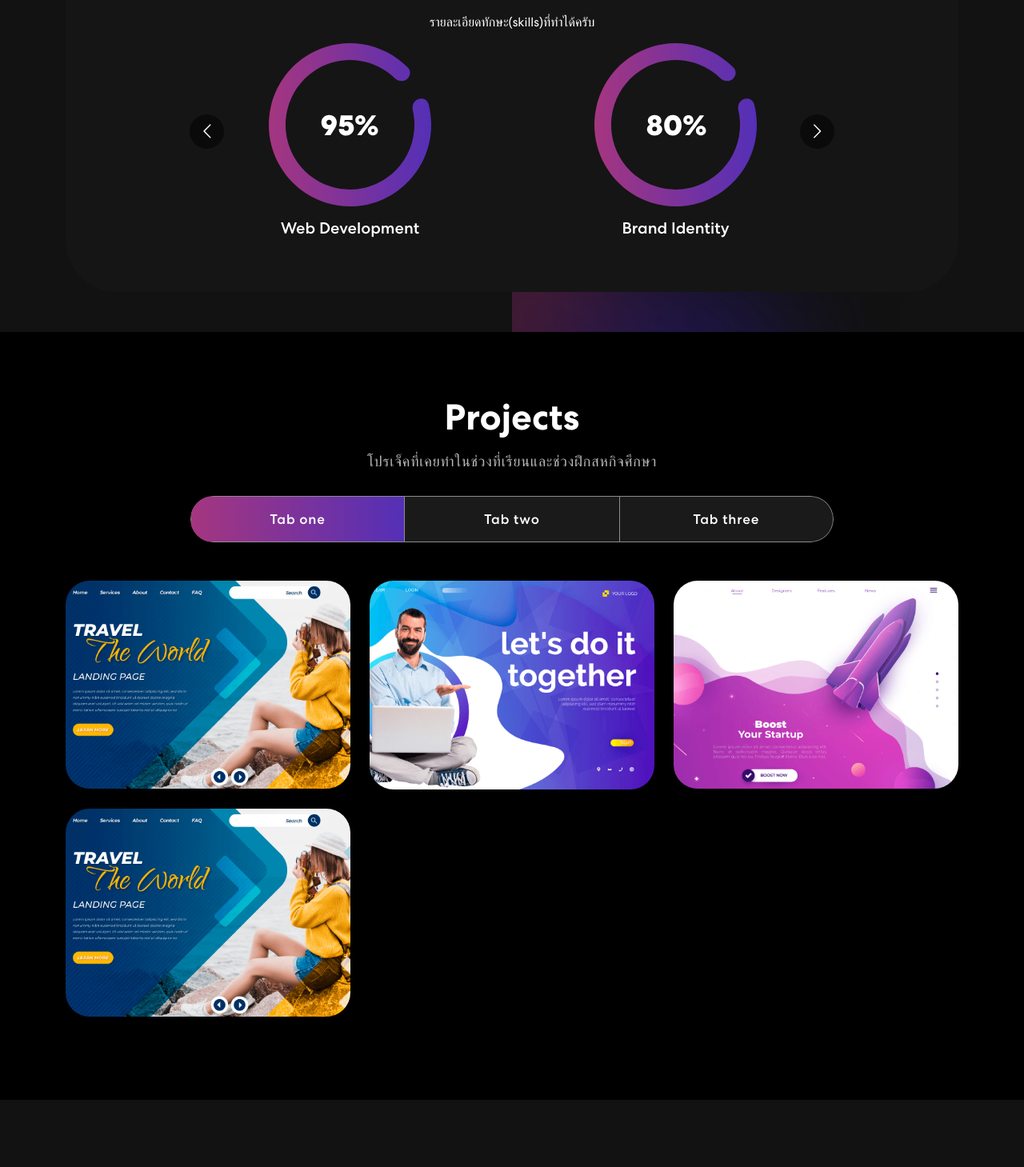
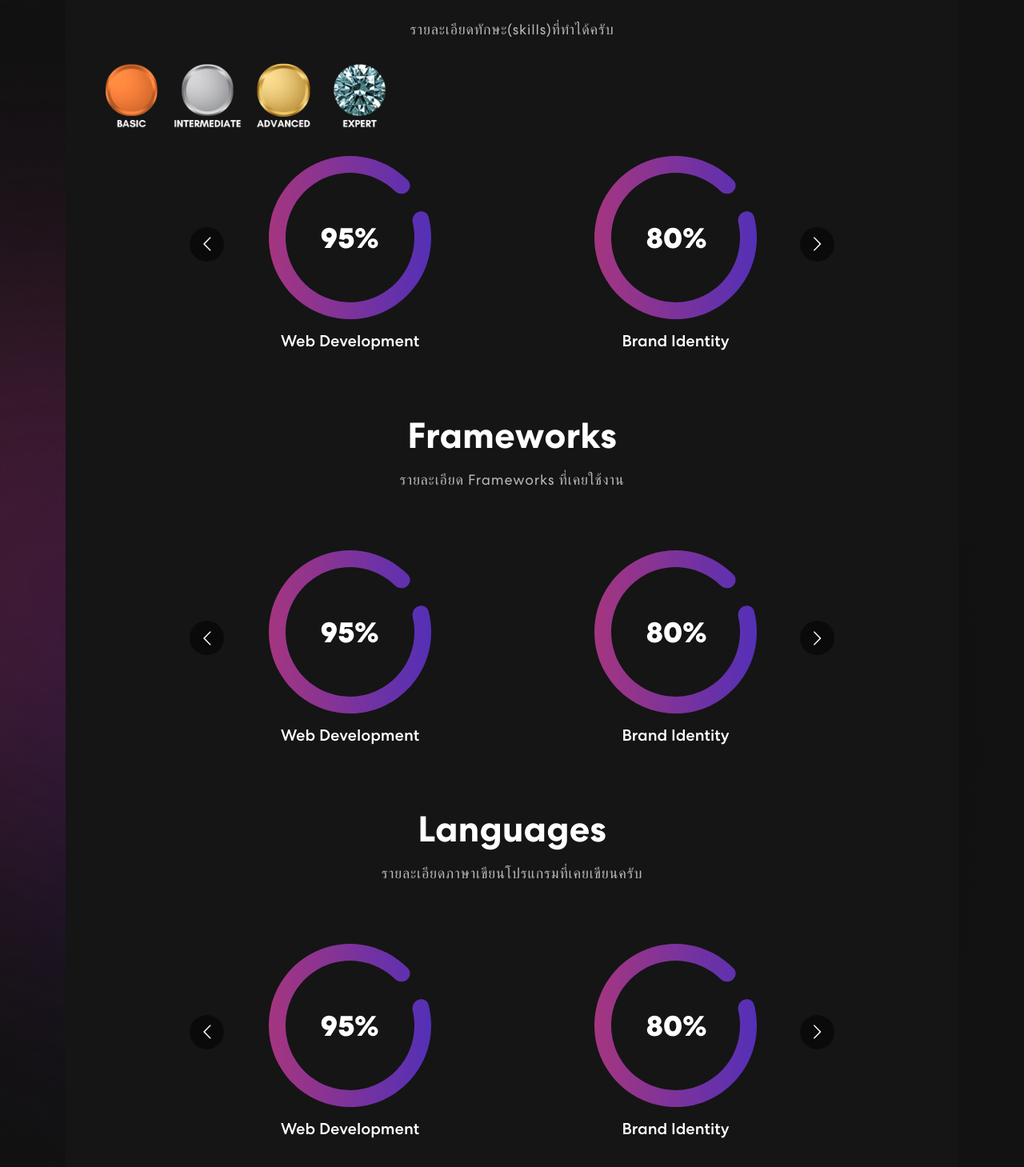
Before and after one commit to pex45210zx/portfolioRB, a React (Create React App) app: page / in a window 1280 px wide. Shown: the part 811-2270 px from the top of the page at 80% size. Before the commit the page ends 2186 px from the top, so only its background shows below. Built offline with nearby package versions, Linux system fonts and the light colour scheme.

Commit message:
replace skills-level

```diff
--- a/package.json
+++ b/package.json
@@ -15,6 +15,7 @@
     "react-bootstrap-icons": "^1.11.3",
     "react-dom": "^18.2.0",
     "react-multi-carousel": "^2.8.4",
+    "react-router-hash-link": "^2.4.3",
     "react-scripts": "5.0.1",
     "web-vitals": "^2.1.4"
   },
--- a/src/App.css
+++ b/src/App.css
@@ -369,12 +369,26 @@
   font-weight: 700;
 }
 
-skill p {
+.skill p {
   color: #B8B8B8;
   font-size: 18px;
   letter-spacing: 0.8px;
   line-height: 1.5em;
   margin: 14px 0 75px 0;
+}
+
+.skill-level {
+  width: 100%;
+  height: auto;
+  display: flex;
+  align-items: center;
+  justify-items: center;
+}
+
+.skill-level img {
+  width: 350px;
+  height: auto;
+  margin-top: -80px;
 }
 
 .skill-slider {
@@ -389,11 +403,12 @@
 }
 
 .background-image-left {
-  top: 28%;
+  top: 0%;
   position: absolute;
   bottom: 0;
-  width: 40%;
-  z-index: -4;
+  width: 100%;
+  z-index: -1;
+  left: 0px;
 }
 
 /************ Projects Css ************/
@@ -555,44 +570,90 @@
   margin: 0px -30px 30px -30px;
 }
 
-
-
-.App {
-  text-align: center;
+/************ Footer Css ************/
+.footer {
+  padding: 0 0 50px 0;
+  background-image: url('./assets/img/footer-bg.png');
+  background-position: center center;
+  background-size: cover;
+  background-repeat: no-repeat;
 }
 
-.App-logo {
-  height: 40vmin;
-  pointer-events: none;
+.newsletter-bx {
+  background: #FFFFFF;
+  border-radius: 55px;
+  color: #121212;
+  padding: 85px 125px;
+  margin-bottom: 80px;
+  margin-top: -122px;
 }
 
-@media (prefers-reduced-motion: no-preference) {
-  .App-logo {
-    animation: App-logo-spin infinite 20s linear;
-  }
+.newsletter-bx h3 {
+  font-weight: 700;
+  letter-spacing: 0.5px;
+  line-height: 1.2em;
 }
 
-.App-header {
-  background-color: #282c34;
-  min-height: 100vh;
+.new-email-bx {
+  background: #fff;
+  padding: 5px;
+  border-radius: 20px;
+  position: relative;
+  z-index: 0;
   display: flex;
-  flex-direction: column;
   align-items: center;
-  justify-content: center;
-  font-size: calc(10px + 2vmin);
-  color: white;
 }
 
-.App-link {
-  color: #61dafb;
+.new-email-bx::before {
+  content: "";
+  background: linear-gradient(90.21deg, #AA367C -5.91%, #4A2FBD 111.58%);
+  border-radius: 20px;
+  position: absolute;
+  z-index: -1;
+  top: -1px;
+  left: -1px;
+  bottom: -1px;
+  right: -1px;
 }
 
-@keyframes App-logo-spin {
-  from {
-    transform: rotate(0deg);
-  }
+.new-email-bx::after {
+  content: "";
+  background: #fff;
+  border-radius: 20px;
+  position: absolute;
+  z-index: -1;
+  top: 0;
+  left: 0;
+  bottom: 0;
+  right: 0;
+}
 
-  to {
-    transform: rotate(360deg);
-  }
+.new-email-bx input {
+  width: 100%;
+  color: #121212;
+  font-weight: 500;
+  background: transparent;
+  border: 0;
+  padding: 0 15px;
 }
+
+.new-email-bx button {
+  background: linear-gradient(90.21deg, #AA367C -5.91%, #4A2FBD 111.58%);
+  padding: 20px 65px;
+  color: #fff;
+  font-weight: 500;
+  letter-spacing: 0.5px;
+  border-radius: 18px;
+}
+
+.footer img {
+  width: 26%;
+}
+
+.footer p {
+  font-weight: 400;
+  font-size: 14px;
+  color: #B8B8B8;
+  letter-spacing: 0.5px;
+  margin-top: 20px;
+}
--- a/src/App.js
+++ b/src/App.js
@@ -4,6 +4,7 @@
 import { Skills } from './components/Skills';
 import 'bootstrap/dist/css/bootstrap.min.css';
 import { Projects } from './components/Projects';
+import { Footer } from './components/Footer';
 
 function App() {
   return (
@@ -12,6 +13,7 @@
       <Banner />
       <Skills />
       <Projects />
+      <Footer />
     </div>
   );
 }
--- /dev/null
+++ b/src/components/Footer.js
@@ -0,0 +1,34 @@
+import React from 'react'
+import { Col, Container, Row } from 'react-bootstrap'
+import logo from '../assets/img/logo.svg'
+import navIcon1 from '../assets/img/nav-icon1.svg'
+import navIcon2 from '../assets/img/nav-icon2.svg'
+import navIcon3 from '../assets/img/nav-icon3.svg'
+
+export const Footer = () => {
+  return (
+    <footer className='footer'>
+        <Container>
+            <Row className='align-items-center'>
+                <Col sm={6}>
+                    <img src={logo} alt='Logo'/>
+                </Col>
+                <Col sm={6} className='text-center text-sm-end'>
+                <div className='social-icon'>
+                        <a href='#'>
+                            <img src={navIcon1} alt='' />
+                        </a>
+                        <a href='#'>
+                            <img src={navIcon2} alt='' />
+                        </a>
+                        <a href='#'>
+                            <img src={navIcon3} alt='' />
+                        </a>
+                    </div>
+                    <p>CopyRight 2024. All Right Reserved</p>
+                </Col>
+            </Row>
+        </Container>
+    </footer>
+  )
+}
--- a/src/components/NavBar.js
+++ b/src/components/NavBar.js
@@ -39,7 +39,7 @@
                 <Nav className='me-auto'>
                     <Nav.Link href='#home' className={activeLink === 'home' ? 'active navbar-link' : 'navbar-link'} onClick={() => onUpdateActiveLink('home')}>Home</Nav.Link>
                     <Nav.Link href='#skills' className={activeLink === 'skills' ? 'active navbar-link' : 'navbar-link'} onClick={() => onUpdateActiveLink('skills')}>Skills</Nav.Link>
-                    <Nav.Link href='#projects' className={activeLink === 'projects' ? 'active navbar-link' : 'navbar-link'} onClick={() => onUpdateActiveLink('projects')}>Projects</Nav.Link>
+                    <Nav.Link href='#project' className={activeLink === 'project' ? 'active navbar-link' : 'navbar-link'} onClick={() => onUpdateActiveLink('project')}>Projects</Nav.Link>
                 </Nav>
                 <span className='navbar-text'>
                     <div className='social-icon'>
--- a/src/components/Skills.js
+++ b/src/components/Skills.js
@@ -5,7 +5,7 @@
 import meter2 from '../assets/img/meter2.svg';
 import meter3 from '../assets/img/meter3.svg';
 import colorSharp from '../assets/img/color-sharp.png';
-
+import Level from '../assets/img/Level.png';
 
 export const Skills = () => {
     const responsive = {
@@ -40,6 +40,78 @@
                                 Skills
                             </h2>
                             <p>รายละเอียดทักษะ(skills)ที่ทำได้ครับ</p>
+                            <div className='skill-level'>
+                                <img src={Level} alt='Image'/>
+                            </div>
+                            <Carousel responsive={responsive} infinite={true} className='skill-slider'>
+                                <div className='item'>
+                                    <img src={meter1} alt='Image'/>
+                                    <h5>Web Development</h5>
+                                </div>
+                                <div className='item'>
+                                    <img src={meter2} alt='Image'/>
+                                    <h5>Brand Identity</h5>
+                                </div>
+                                <div className='item'>
+                                    <img src={meter3} alt='Image'/>
+                                    <h5>Logo Design</h5>
+                                </div>
+                                <div className='item'>
+                                    <img src={meter1} alt='Image'/>
+                                    <h5>Web Development</h5>
+                                </div>
+                            </Carousel>
+                            <br /><br /><br />
+                            <h2>
+                                Frameworks
+                            </h2>
+                            <p>รายละเอียด Frameworks ที่เคยใช้งาน</p>
+                            <Carousel responsive={responsive} infinite={true} className='skill-slider'>
+                                <div className='item'>
+                                    <img src={meter1} alt='Image'/>
+                                    <h5>Web Development</h5>
+                                </div>
+                                <div className='item'>
+                                    <img src={meter2} alt='Image'/>
+                                    <h5>Brand Identity</h5>
+                                </div>
+                                <div className='item'>
+                                    <img src={meter3} alt='Image'/>
+                                    <h5>Logo Design</h5>
+                                </div>
+                                <div className='item'>
+                                    <img src={meter1} alt='Image'/>
+                                    <h5>Web Development</h5>
+                                </div>
+                            </Carousel>
+                            <br /><br /><br />
+                            <h2>
+                                Languages
+                            </h2>
+                            <p>รายละเอียดภาษาเขียนโปรแกรมที่เคยเขียนครับ</p>
+                            <Carousel responsive={responsive} infinite={true} className='skill-slider'>
+                                <div className='item'>
+                                    <img src={meter1} alt='Image'/>
+                                    <h5>Web Development</h5>
+                                </div>
+                                <div className='item'>
+                                    <img src={meter2} alt='Image'/>
+                                    <h5>Brand Identity</h5>
+                                </div>
+                                <div className='item'>
+                                    <img src={meter3} alt='Image'/>
+                                    <h5>Logo Design</h5>
+                                </div>
+                                <div className='item'>
+                                    <img src={meter1} alt='Image'/>
+                                    <h5>Web Development</h5>
+                                </div>
+                            </Carousel>
+                            <br /><br /><br />
+                            <h2>
+                                Tools
+                            </h2>
+                            <p>รายละเอียดเครื่องมือตัวช่วยในการทำงานที่ใช้ครับ</p>
                             <Carousel responsive={responsive} infinite={true} className='skill-slider'>
                                 <div className='item'>
                                     <img src={meter1} alt='Image'/>
```
Also changed, not shown: src/components/Contect.js (+85 -68 lines), server.js (deleted), src/assets/img/Level.png (added), 1 other file (tests, documents, lock files or other folders).
